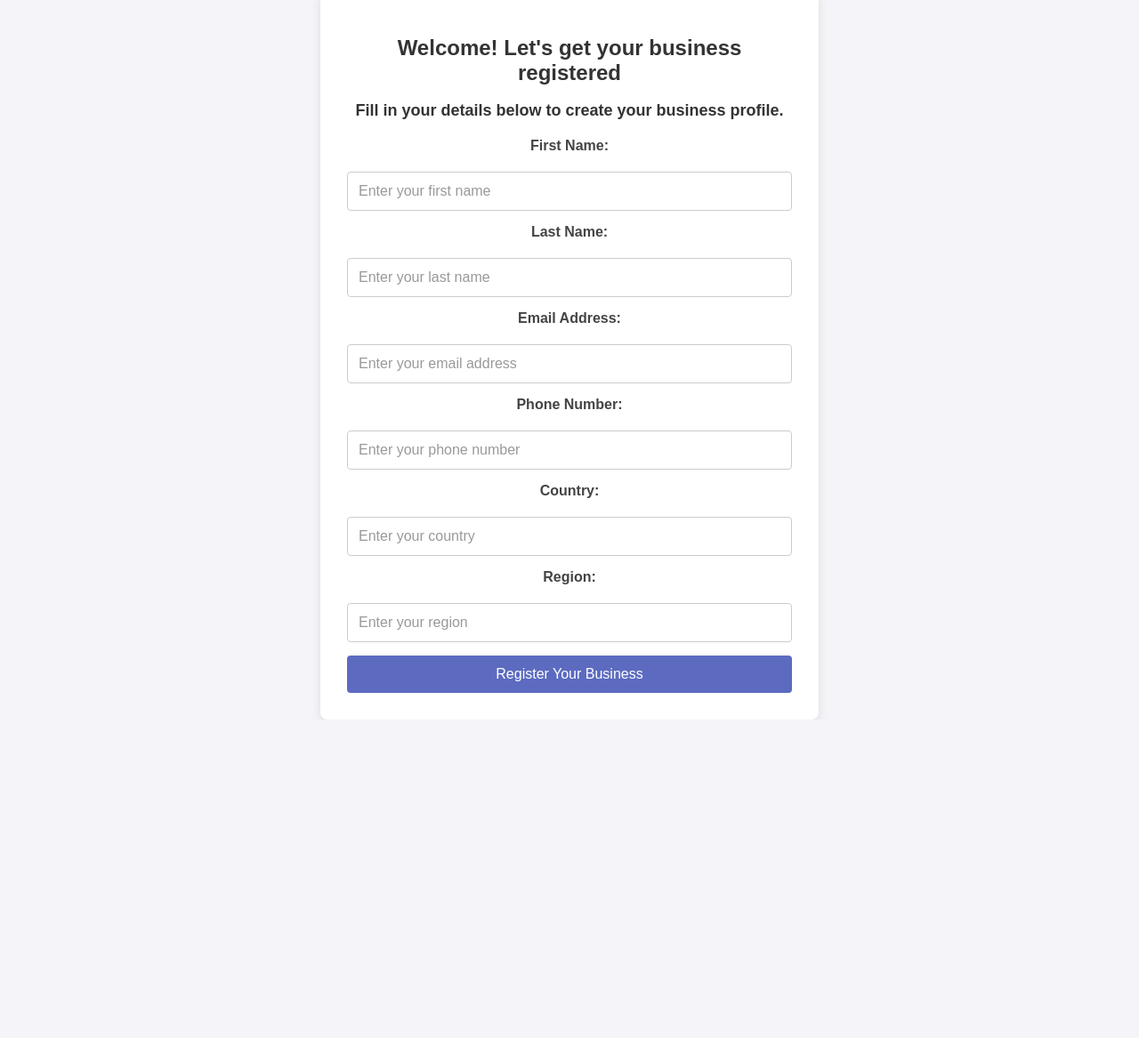
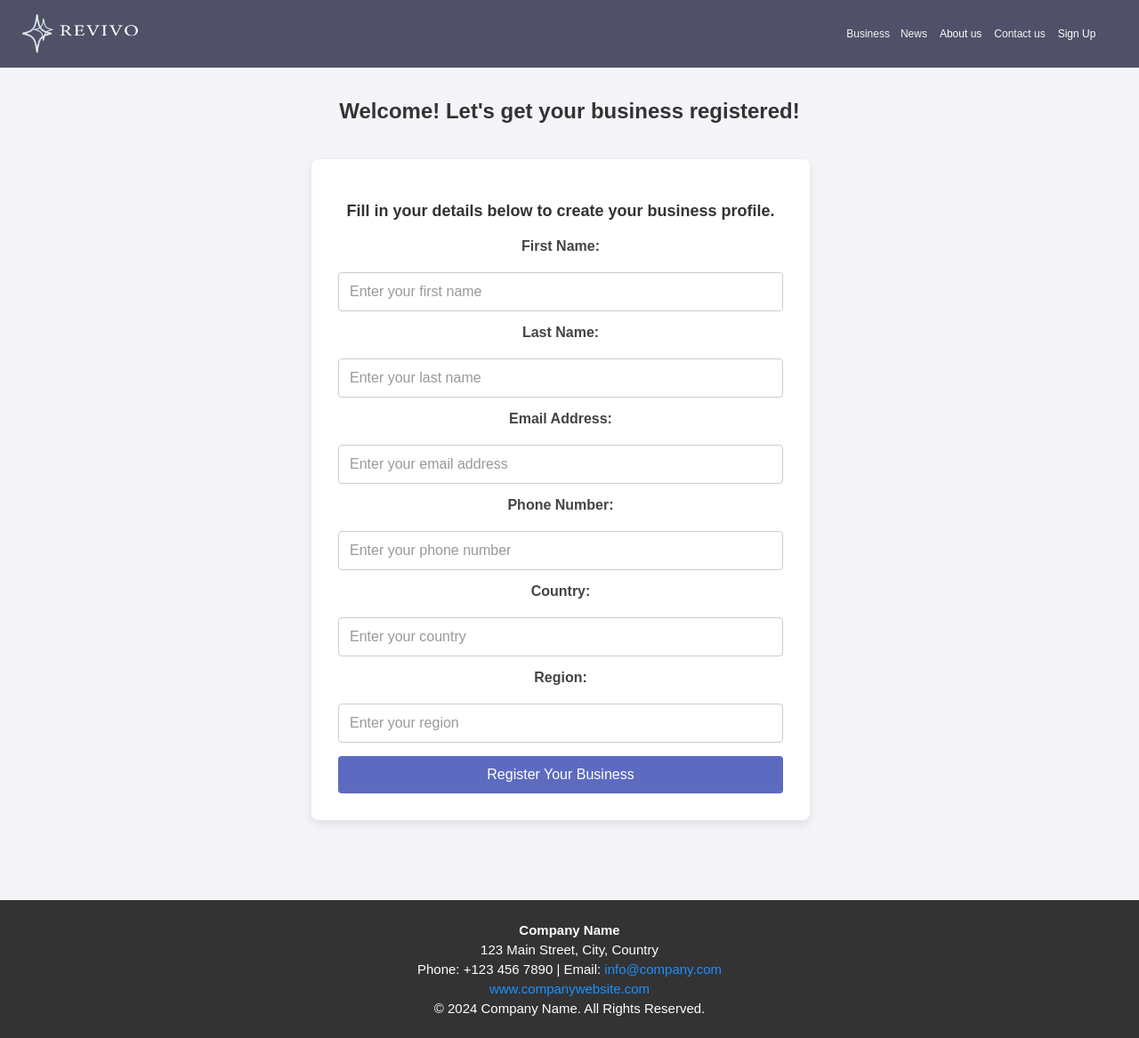
Before and after one commit to ValzaFerizi/Revivo, a PHP site: page /loginBizneset.html in a window 1280 px wide. Shown: the whole page at 89% size. Before the commit the page ends 809 px from the top, so only its background shows below. Run offline with PHP 8.4, Linux system fonts and the light colour scheme.

Commit message:
perditesim

```diff
--- a/loginBizneset.html
+++ b/loginBizneset.html
@@ -7,8 +7,21 @@
   <link rel="stylesheet" href="styles.css">
 </head>
 <body>
+  <body>
+    <header>
+        <img src="nounii-2.png" alt="">
+        <ul>
+
+            <li>Business</li>
+            <li>News</li>
+            <li><a href="aboutus.html">About us</a></li>
+            <li>Contact us</li>
+            <li><a href="register.html">Sign Up</a></li>
+        </ul>
+    </header>
+    <h2 id="teksti">Welcome! Let's get your business registered!</h2>
   <div class="form-container">
-    <h2>Welcome! Let's get your business registered</h2>
+
     <p class="subheading">Fill in your details below to create your business profile.</p>
 
     <form action="#" method="POST">
@@ -34,5 +47,14 @@
       <button type="submit" class="submit-btn">Register Your Business</button>
     </form>
   </div>
+  <footer>
+    <div class="footer-container">
+      <p><strong>Company Name</strong></p>
+      <p>123 Main Street, City, Country</p>
+      <p> Phone: +123 456 7890 |  Email: <a href="mailto:info@company.com">info@company.com</a></p>
+      <p> <a href="https://www.companywebsite.com" target="_blank">www.companywebsite.com</a></p>
+      <p>&copy; 2024 Company Name. All Rights Reserved.</p>
+    </div>
+  </footer>
 </body>
 </html>
--- a/styles.css
+++ b/styles.css
@@ -1,12 +1,70 @@
+header{
+  display: flex;
+  justify-content: flex-start;
+  align-items: center;
+  background-color: #505168;
+  padding: 15px;
+}
+
+header img {
+  height: 45px;
+  object-fit: contain;
+  justify-self: left;
+  margin-right: 750px;
+  margin-left: 10px;
+}
+
+header ul {
+  display: flex;
+  justify-content: right;
+  align-items: center;
+  list-style: none;
+}
+
+header li {
+  margin: 0 6px;
+  color: whitesmoke;
+  font-size: 12px;
+}
+header a {
+  text-decoration: none;
+  color: white;
+  font-size: 12px;
+  padding:  2px;
+  transition: background-color 0.3s ease-in-out;
+
+}
+
+header a:hover {
+  background-color: #0056b3;
+}
+
+@media (max-width: 768px) {
+  header {
+      flex-direction: column;
+      align-items: flex-start;
+  }
+
+  header ul {
+      flex-direction: column;
+      align-items: flex-start;
+      width: 100%;
+  }
+
+  header li {
+      margin: 10px 0;
+  }
+}
+
 body {
     font-family: Arial, sans-serif;
     background-color: #f4f4f9;
-    margin: 0;
+     margin: 0;
     padding: 0;
-    display: flex;
+    /* display: flex;
     justify-content: center;
     align-items: center;
-    height: 100vh;
+    height: 100vh;  */
   }
 
   h2 {
@@ -24,14 +82,15 @@ body {
   }
 
   .form-container {
+    margin-top: 40px;
     width: 100%;
     max-width: 500px;
     background-color: #fff;
     padding: 30px;
     box-shadow: 0 4px 12px rgba(0, 0, 0, 0.1);
-
     border-radius: 8px;
     text-align: center;
+    margin-left: 350px;
   }
 
   form {
@@ -76,3 +135,34 @@ body {
    .submit-btn:hover {
     background-color: #3f51b5;
   }
+
+  #teksti{
+    margin-top: 35px;
+  }
+
+  footer {
+    background-color: #333;
+    color: #fff;
+    text-align: center;
+    padding: 20px 0;
+    margin-top:90px;
+  }
+
+  .footer-container a {
+    color: #1e90ff;
+    text-decoration: none;
+  }
+
+  .footer-container a:hover {
+    text-decoration: underline;
+  }
+
+  .footer-container p {
+    margin: 5px 0;
+  }
+  .footer-container p{
+    color: white;
+    font-size: 15px;
+    font-weight: 300;
+
+  }
```
Also changed, not shown: aboutus.html (+22 -12 lines), feedback.html (+21 -0 lines), feedback1.css (+86 -4 lines), index.html (+4 -4 lines), login.html (added, +37 -0 lines), register.html (+9 -6 lines), style_abt.css (+30 -6 lines), banka.png (added), komuna.png (added), may.png (added), ubt logo.png (added).
